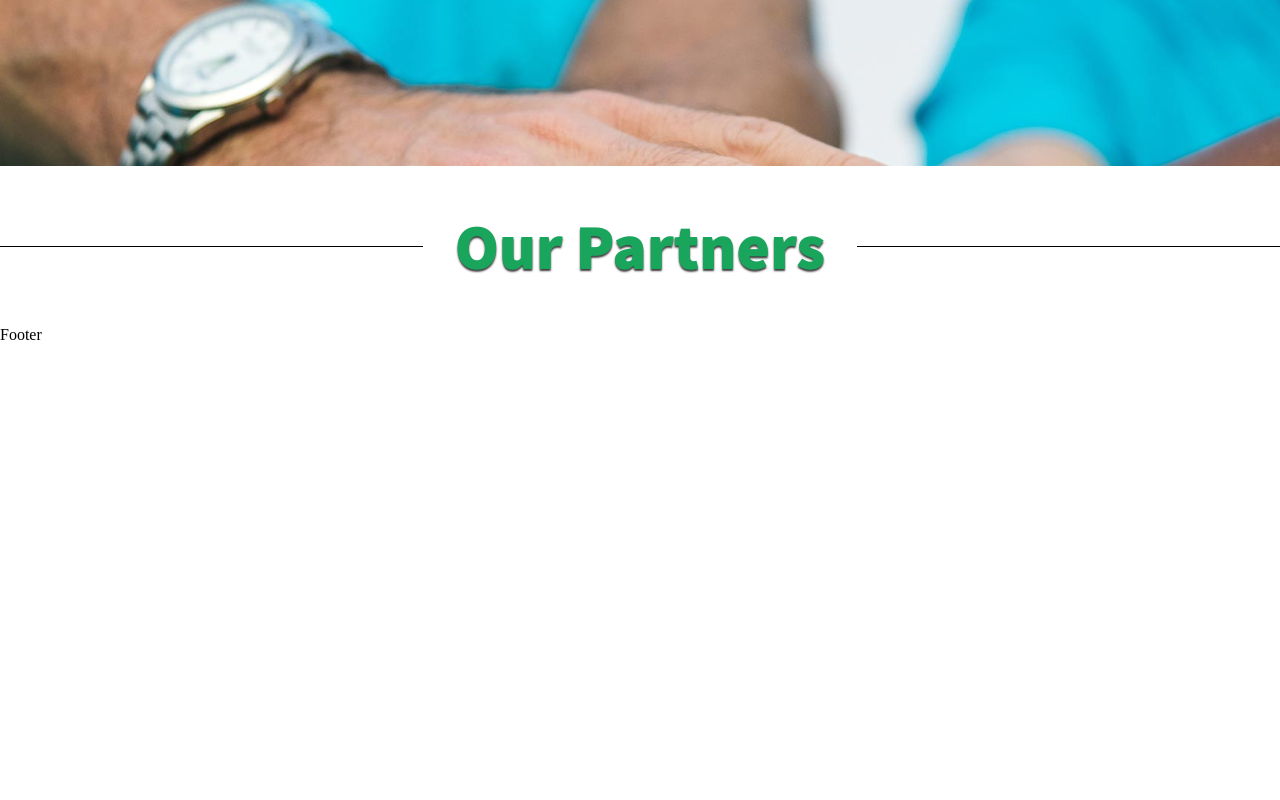
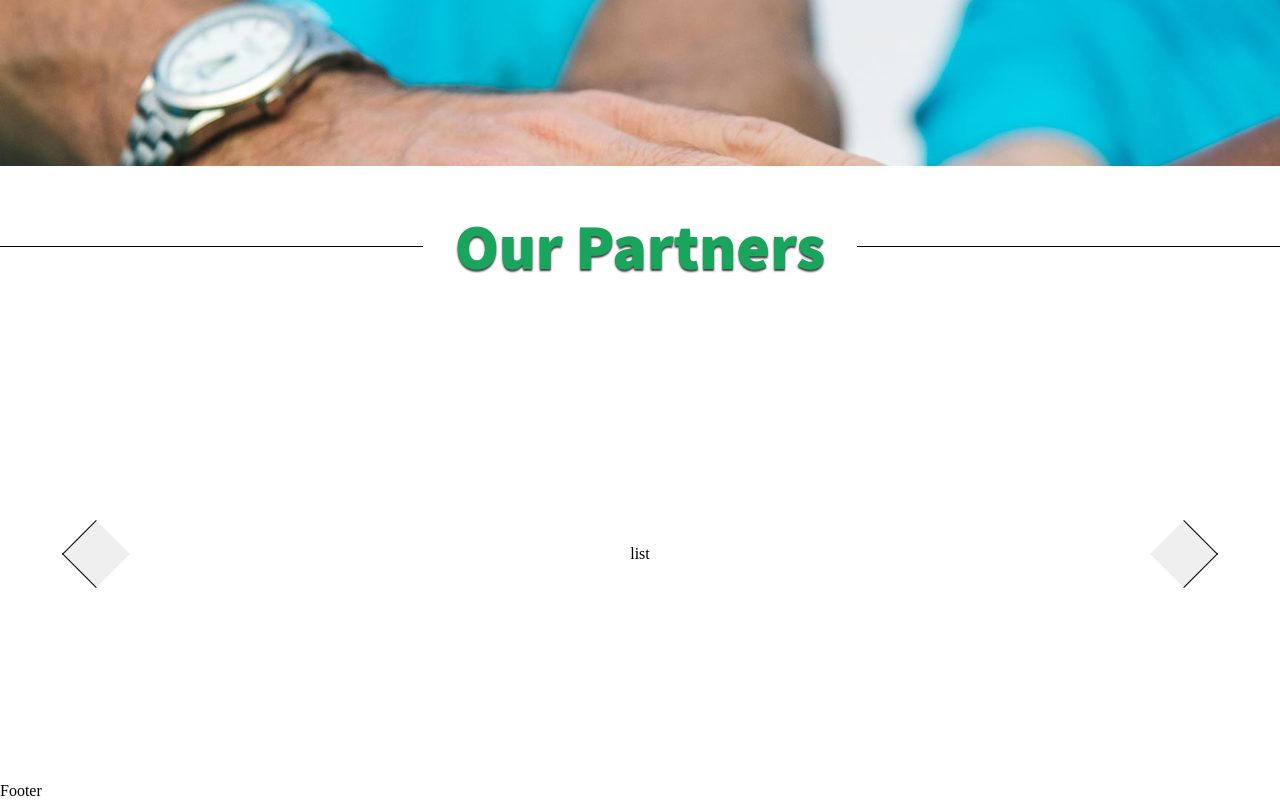
Before and after one commit to aramais21/labCare, a React (Create React App) app: page / in a window 1280 px wide. Shown: the part 3360-4160 px from the top of the page. Before the commit the page ends 3704 px from the top, so only its background shows below. Built offline with nearby package versions, Linux system fonts and the light colour scheme.

Commit message:
created PartnerList, but it still needs optimization

```diff
--- a/package.json
+++ b/package.json
@@ -7,6 +7,7 @@
     "@testing-library/react": "^9.5.0",
     "@testing-library/user-event": "^7.2.1",
     "immer": "^8.0.0",
+    "lodash": "^4.17.20",
     "react": "^16.13.1",
     "react-dom": "^16.13.1",
     "react-redux": "^7.2.2",
--- /dev/null
+++ b/src/Components/PartnerList.js
@@ -0,0 +1,76 @@
+import React, {useState, useEffect, memo} from 'react';
+import {useHistory} from 'react-router-dom';
+import {isEqual} from 'lodash';
+
+import '../Css/Components/PartnerList.css';
+
+const PartnerList = ({timeInterval}) => {
+    const history = useHistory();
+    const [itemIndex, setItemIndex] = useState(0);
+
+    const data = [
+        {
+            id: Math.floor(Math.random()*10000),
+            logo: 'https://lh3.googleusercontent.com/proxy/Cdhgjpgnp8R6W9oKm8lmBjxtCGVEhTnARovOc7rmhr-df7GGtByK9DoApDZOFYKstYw6CBaeAw83-HuftayvyaNPT51Odixycu24CqXRvsTPmw',
+            url: 'https://www.youtube.com/watch?v=WjOk3CjTbGo&ab_channel=IztvNetwork'
+        },
+        {
+            id: Math.floor(Math.random()*10000),
+            logo: 'https://lh3.googleusercontent.com/proxy/Cdhgjpgnp8R6W9oKm8lmBjxtCGVEhTnARovOc7rmhr-df7GGtByK9DoApDZOFYKstYw6CBaeAw83-HuftayvyaNPT51Odixycu24CqXRvsTPmw',
+            url: 'https://www.youtube.com/watch?v=WjOk3CjTbGo&ab_channel=IztvNetwork'
+        },
+        {
+            id: Math.floor(Math.random()*10000),
+            logo: 'https://lh3.googleusercontent.com/proxy/Cdhgjpgnp8R6W9oKm8lmBjxtCGVEhTnARovOc7rmhr-df7GGtByK9DoApDZOFYKstYw6CBaeAw83-HuftayvyaNPT51Odixycu24CqXRvsTPmw',
+            url: 'https://www.youtube.com/watch?v=WjOk3CjTbGo&ab_channel=IztvNetwork'
+        },
+        {
+            id: Math.floor(Math.random()*10000),
+            logo: 'https://lh3.googleusercontent.com/proxy/Cdhgjpgnp8R6W9oKm8lmBjxtCGVEhTnARovOc7rmhr-df7GGtByK9DoApDZOFYKstYw6CBaeAw83-HuftayvyaNPT51Odixycu24CqXRvsTPmw',
+            url: 'https://www.youtube.com/watch?v=WjOk3CjTbGo&ab_channel=IztvNetwork'
+        },
+        {
+            id: Math.floor(Math.random()*10000),
+            logo: 'https://lh3.googleusercontent.com/proxy/Cdhgjpgnp8R6W9oKm8lmBjxtCGVEhTnARovOc7rmhr-df7GGtByK9DoApDZOFYKstYw6CBaeAw83-HuftayvyaNPT51Odixycu24CqXRvsTPmw',
+            url: 'https://www.youtube.com/watch?v=WjOk3CjTbGo&ab_channel=IztvNetwork'
+        },
+        {
+            id: Math.floor(Math.random()*10000),
+            logo: 'https://lh3.googleusercontent.com/proxy/Cdhgjpgnp8R6W9oKm8lmBjxtCGVEhTnARovOc7rmhr-df7GGtByK9DoApDZOFYKstYw6CBaeAw83-HuftayvyaNPT51Odixycu24CqXRvsTPmw',
+            url: 'https://www.youtube.com/watch?v=WjOk3CjTbGo&ab_channel=IztvNetwork'
+        },
+    ];
+
+    useEffect(() => {
+        const interval = setInterval(() => {
+            if(data.length>itemIndex) {
+                setItemIndex((prev) => prev + 1);
+                console.log('added')
+            }
+            else {
+                setItemIndex(0)
+            }
+        }, timeInterval);
+        return () => {
+            clearInterval(interval)
+        }
+    },[itemIndex])
+    console.log(`render the partnerList ${itemIndex}`);
+    return (
+        <>
+        <div className = 'listWrapper' >
+            <div className = 'leftArrow' >
+                <button className = 'controller' ></button>
+            </div>
+            <div className = {`list center`}  >
+                list
+            </div>
+            <div className = 'rightArrow' >
+                <button className = 'controller' ></button>
+            </div>
+        </div>
+        </>
+    )
+}
+
+export default memo(PartnerList, isEqual);
--- a/src/Css/Components/Button.css
+++ b/src/Css/Components/Button.css
@@ -51,7 +51,7 @@
 .btnProjectOrange:hover {
     color: #e57424;
 }
-.btnProject:hover .arrow, .btnProjectOrange:hover .arrow {
+.btnProjectGreen:hover .arrow, .btnProjectOrange:hover .arrow {
     opacity: 1;
     left: 85%;
 }
--- /dev/null
+++ b/src/Css/Components/PartnerList.css
@@ -0,0 +1,36 @@
+.listWrapper {
+    width: 100%;
+    height: 28.5rem;
+    display: flex;
+    flex-flow: row nowrap;
+    justify-content: space-around;
+    align-items: center;
+}
+.leftArrow, .rightArrow {
+    width: 15%;
+    height: 15%;
+    display: flex;
+    justify-content: center;
+    align-items: center;
+}
+.controller {
+    width: 3rem;
+    height: 3rem;
+    border-top: 0.025rem solid #000000;
+    border-right: 0.025rem solid #000000;
+    cursor: pointer;
+}
+.leftArrow .controller {
+    transform: rotate(-135deg);
+}
+.rightArrow .controller {
+    transform: rotate(45deg);
+}
+.list {
+    width: 70%;
+    height: 100%;
+    overflow: hidden;
+    display: flex;
+    justify-content: space-around;
+    align-items: center;
+}
--- a/src/Pages/Home.js
+++ b/src/Pages/Home.js
@@ -5,6 +5,7 @@ import Branches from '../Components/Branches';
 import ProjectsList from '../Components/ProjectsList';
 import SectionDeviderText from '../Components/SectionDeviderText';
 import SectionDeviderImage from '../Components/SectionDeviderImage';
+import PartnerList from '../Components/PartnerList';
 
 // Css
 import '../Css/Pages/Home.css'
@@ -32,6 +33,7 @@ const Home = () => {
             <ProjectsList/>
             <SectionDeviderImage />
             <SectionDeviderText text =  {'Our partners'} color = {'green'} />
+            <PartnerList timeInterval = {5000}/>
         </div>
     )
 }
```
